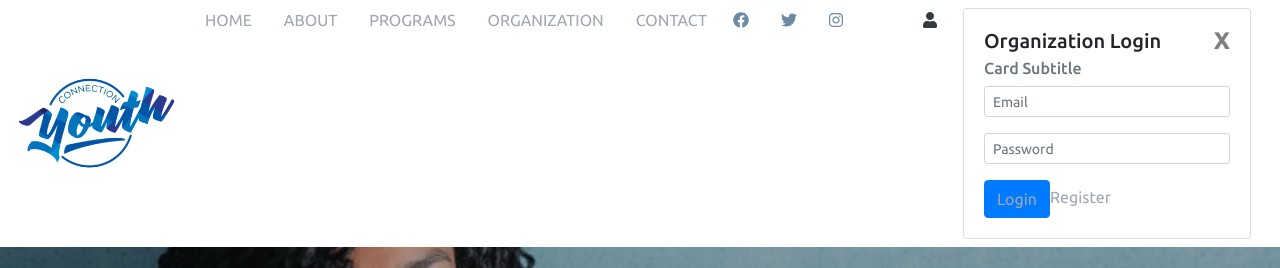
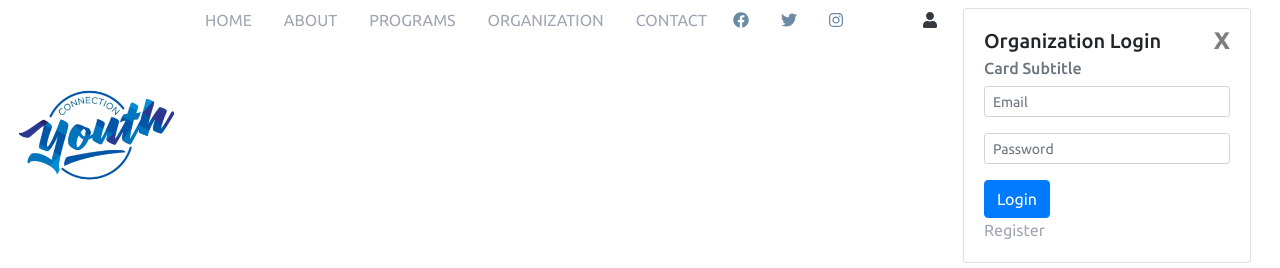
Before and after one commit to noobboon7/TeamHighFive_Front, a React (Create React App) app: page / in a window 1280 px wide. Both pictures are taken after a click on the element 1141 px from the left and 60 px from the top of the page. Shown: the top 268 px of the page. Built offline with nearby package versions, Linux system fonts and the light colour scheme; no server answers.

Commit message:
Login functionality

```diff
--- a/src/components/login/Login.js
+++ b/src/components/login/Login.js
@@ -1,7 +1,14 @@
 import React, { useState } from "react";
-import { Card, InputGroup, Button, FormControl } from "react-bootstrap";
+import { Card, InputGroup, Button, FormControl, Form } from "react-bootstrap";
 
-const Login = ({ setHidden }) => {
+const Login = ({
+  setHidden,
+  handleSubmit,
+  handleEmail,
+  handlePassword,
+  email,
+  password,
+}) => {
   return (
     <Card style={{ width: "18rem" }}>
       <Card.Body>
@@ -10,22 +17,32 @@ const Login = ({ setHidden }) => {
         </div>
         <Card.Title>Organization Login</Card.Title>
         <Card.Subtitle className="mb-2 text-muted">Card Subtitle</Card.Subtitle>
+        <Form onSubmit={handleSubmit}>
           <InputGroup size="sm" className="mb-3">
             <FormControl
               aria-label="Small"
+              type="email"
               aria-describedby="inputGroup-sizing-sm"
               placeholder="Email"
+              name="email"
+              onChange={handleEmail}
+              value={email}
             />
           </InputGroup>
           <InputGroup size="sm" className="mb-3">
             <FormControl
               aria-label="Small"
+              type="password"
               aria-describedby="inputGroup-sizing-sm"
               placeholder="Password"
+              name="password"
+              onChange={handlePassword}
+              value={password}
             />
           </InputGroup>
-        <Button href="#">Login</Button>
-        <Card.Link href="https://forms.gle/8UpNNNfrWh5Exnvd9">
+          <Button type="submit">Login</Button>
+        </Form>
+        <Card.Link href="https://forms.gle/8UpNNNfrWh5Exnvd9" target="_blank">
           Register
         </Card.Link>
       </Card.Body>
--- a/src/layout/Layout.js
+++ b/src/layout/Layout.js
@@ -18,6 +18,23 @@ import { faTwitter } from "@fortawesome/free-brands-svg-icons";
 
 const Layout = ({ children }) => {
   const [hidden, setHidden] = useState(true);
+  const [email, setEmail] = useState("");
+  const [password, setPassword] = useState("");
+
+  const handleSubmit = (event) => {
+    event.preventDefault();
+    console.log("Email & Password: ", email, password);
+  };
+
+  const handleEmail = (event) => {
+    setEmail(event.target.value);
+    console.log(email);
+  };
+
+  const handlePassword = (event) => {
+    setPassword(event.target.value);
+    console.log(password);
+  };
 
   return (
     <div>
@@ -89,7 +106,14 @@ const Layout = ({ children }) => {
             </ul>
             {!hidden && (
               <div className="login">
-                <Login setHidden={() => setHidden} />
+                <Login
+                  setHidden={() => setHidden}
+                  handleSubmit={handleSubmit}
+                  handleEmail={handleEmail}
+                  handlePassword={handlePassword}
+                  email={email}
+                  password={password}
+                />
               </div>
             )}
           </Nav>
```
Lines whose indentation alone changed are shown as unchanged.
